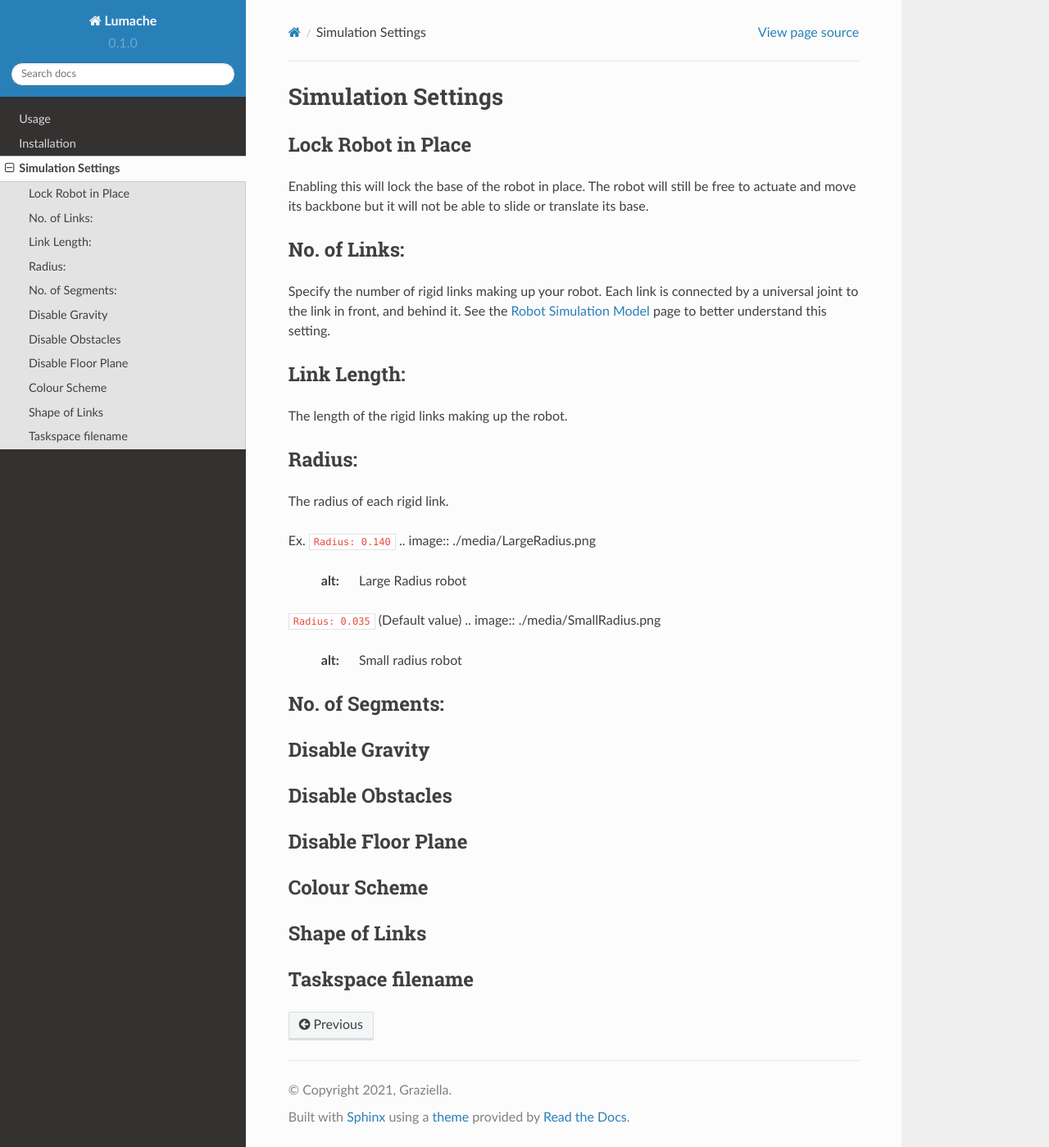
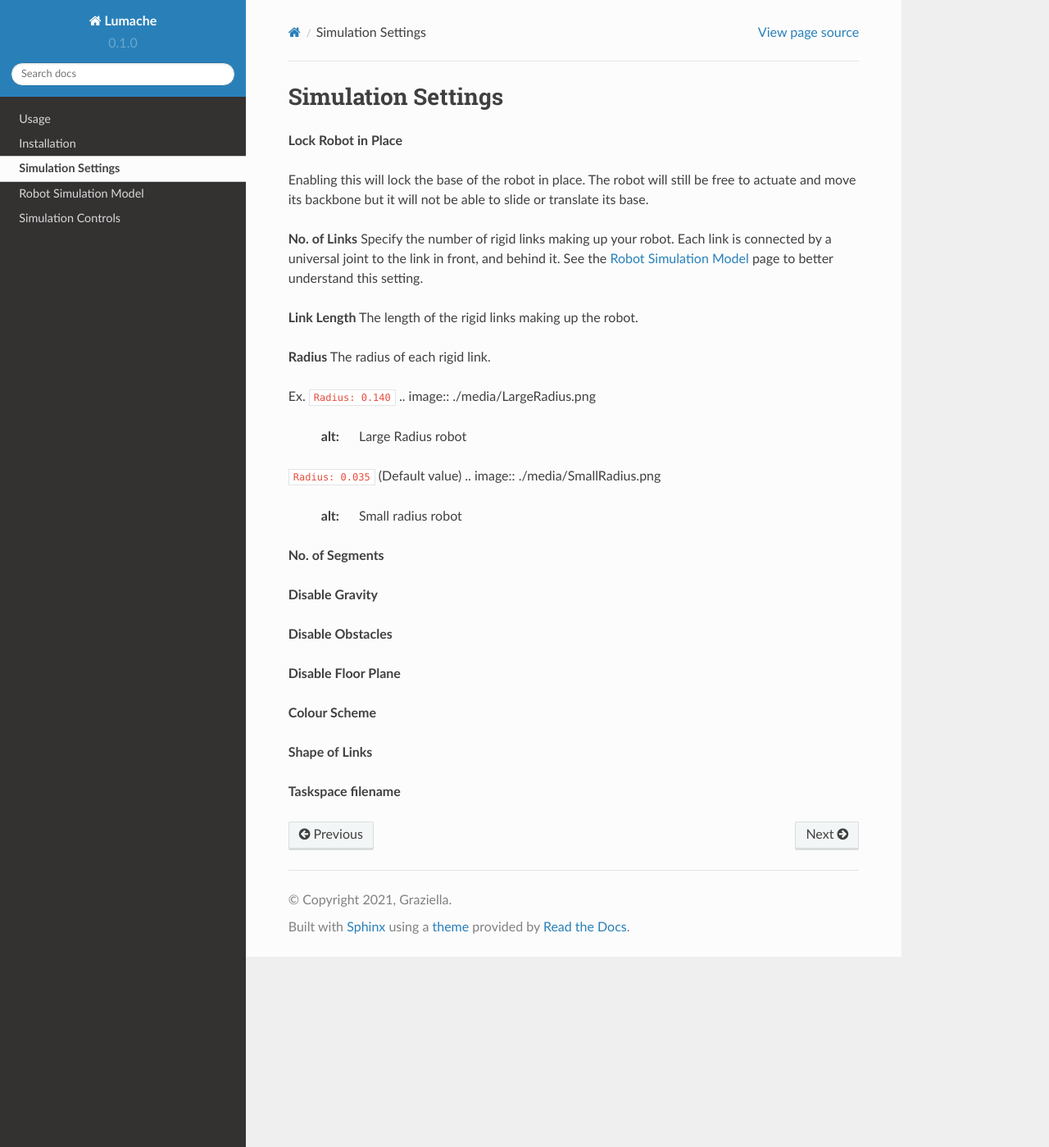
Before and after one commit to Nicholas-Baldassini/CRL-Mujoco-Docs, a Sphinx documentation site: the page built from docs/source/SimulationSettings.rst, in a window 1280 px wide and 1399 px high. Shown: the whole window at 82% size. Built offline with Sphinx 7.4.7 and the Read the Docs theme 2.0.0, drawn with Linux system fonts in a browser that asks for light colours; pages that are not in the unit, such as notebooks, are missing from menus.

Commit message:
Added more

```diff
--- a/docs/source/SimulationSettings.rst
+++ b/docs/source/SimulationSettings.rst
@@ -29,23 +26,16 @@ Ex. ``Radius: 0.140``
 .. image:: ./media/SmallRadius.png
   :alt: Small radius robot
 
-No. of Segments:
-----------------
+**No. of Segments**
 
-Disable Gravity
-----------------
+**Disable Gravity**
 
-Disable Obstacles
-----------------
+**Disable Obstacles**
 
-Disable Floor Plane
-----------------
+**Disable Floor Plane**
 
-Colour Scheme
-----------------
+**Colour Scheme**
 
-Shape of Links
-----------------
+**Shape of Links**
 
-Taskspace filename
-----------------
+**Taskspace filename**
--- a/docs/source/index.rst
+++ b/docs/source/index.rst
@@ -24,5 +24,5 @@ Contents
    usage
    installation
    SimulationSettings
-   Robot Simulation Model
-   Simulation Controls
+   rigidLink_model
+   controls
--- a/docs/source/rigidLink_model.rst
+++ b/docs/source/rigidLink_model.rst
@@ -15,3 +15,5 @@ TODO
 
 .. image:: ./media/RobotImage.png
   :alt: Screenshot of robot in simulation
+
+Screenshot from sim ^
```
Also changed, not shown: other parts of docs/source/SimulationSettings.rst (+5 -8 lines), CRLmuj.py (added, +23 -0 lines).
